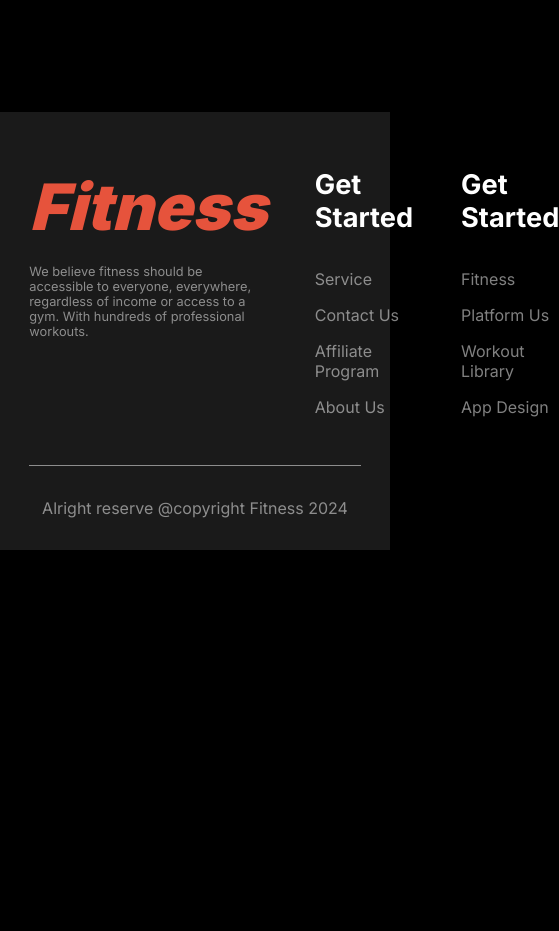
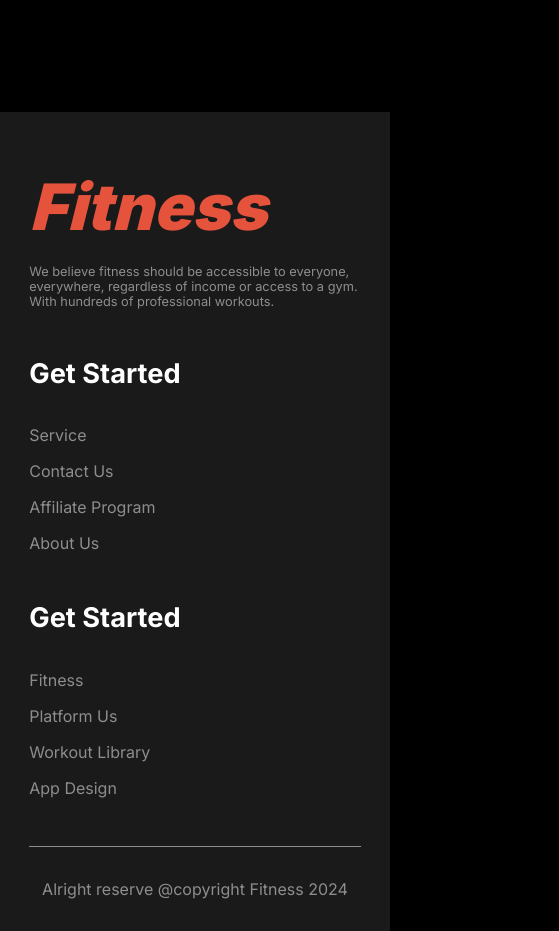
Before and after one commit to akweb69/Assignment-2, a plain HTML site: page index.html in a window 390 px wide. Shown: the part 9302-10233 px from the top of the page, 559 px wide, since content can reach past the window. Before the commit the page ends 9852 px from the top, so only its background shows below. Drawn offline with Linux system fonts and the light colour scheme.

Commit message:
foeter section responsive completed

```diff
--- a/tab.css
+++ b/tab.css
@@ -85,6 +85,9 @@
     .bmi p{
         max-width: 100%;
     }
+    .footer-container{
+        grid-template-columns: 1fr;
+    }
 }
 @media screen and (max-width:750px) {
     .form-section {
```
Also changed, not shown: style.css (line endings or trailing spaces).
